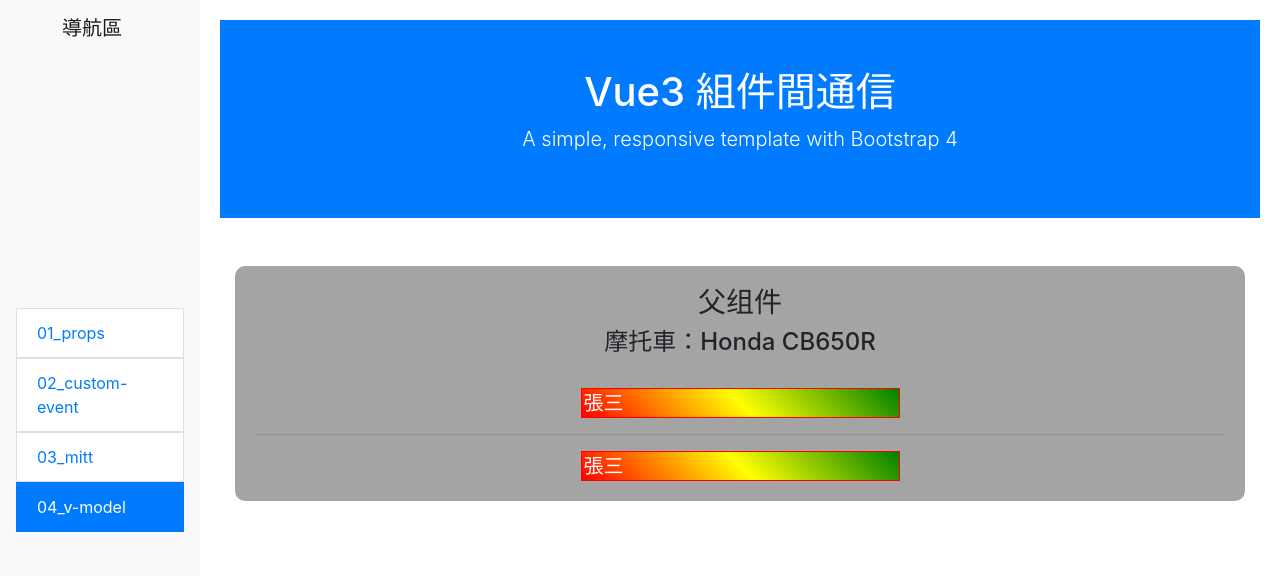
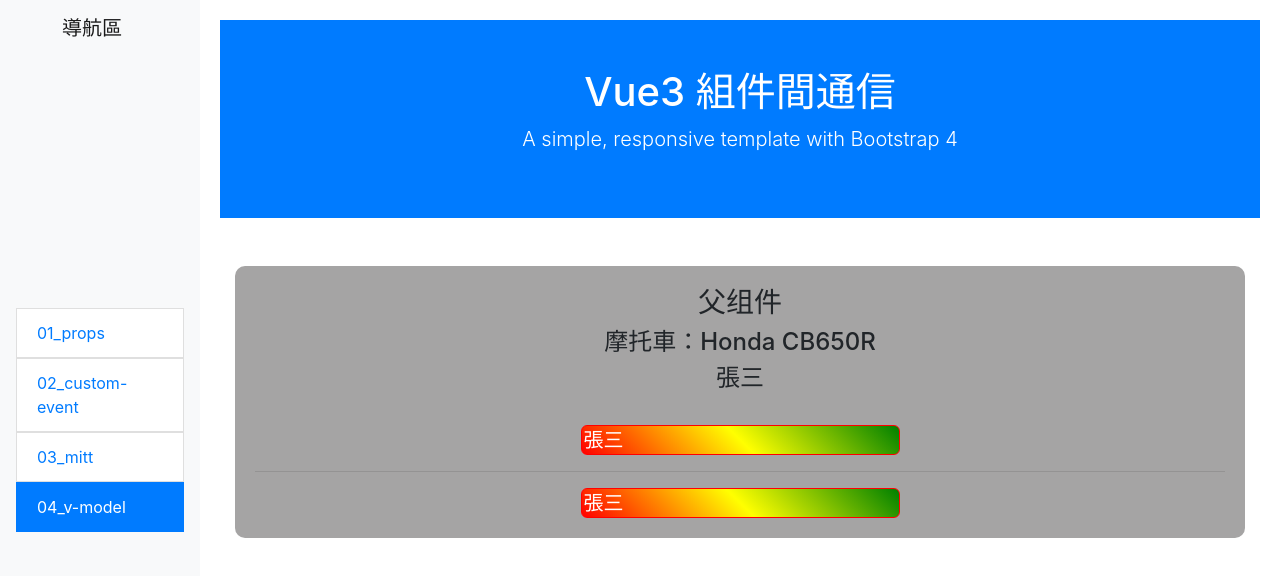
Before and after one commit to lightblueskyline/ShangGuiGu_YuShenXinBan_Vue3_2024, a Vue app in the folder code/vue3_test/: page /04_v-model in a window 1280 px wide. Shown: the top 576 px of the page. Built offline with nearby package versions, Linux system fonts and the light colour scheme.

Commit message:
2024/07/23 56 組件通信方式 v-model 的細節

```diff
--- a/code/vue3_test/src/pages/04_v-model/Father.vue
+++ b/code/vue3_test/src/pages/04_v-model/Father.vue
@@ -2,6 +2,7 @@
     <div class="father">
         <h3>父组件</h3>
         <h4>摩托車：{{ car }}</h4>
+        <h4>{{ userName }}</h4>
         <br>
         <!-- v-model 用在 html 標簽上 -->
         <!-- <input type="text" v-model="userName"> -->
--- a/code/vue3_test/src/pages/04_v-model/MyInput.vue
+++ b/code/vue3_test/src/pages/04_v-model/MyInput.vue
@@ -20,5 +20,6 @@ input {
     height: 30px;
     font-size: 20px;
     color: white;
+    border-radius: 6px;
 }
 </style>
```
